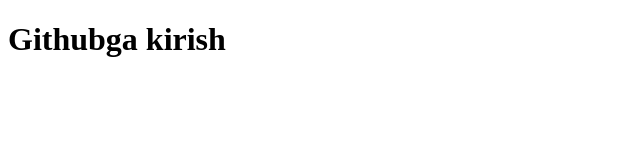
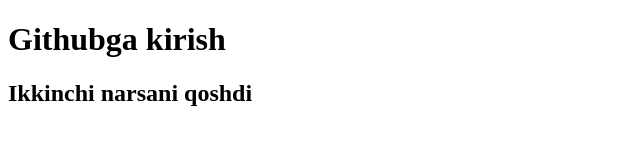
Before and after one commit to ShuhratN1/GitHub, a plain HTML site: page index.html in a window 1280 px wide. Shown: the whole page, without its empty margins (0-640 px from the left). Drawn offline with Linux system fonts and the light colour scheme.

Commit message:
Qoshdim ikkinchi element

```diff
--- a/index.html
+++ b/index.html
@@ -7,5 +7,6 @@
 </head>
 <body>
     <h1>Githubga kirish</h1>
+    <h2>Ikkinchi narsani qoshdi     </h2>
 </body>
 </html>
```
